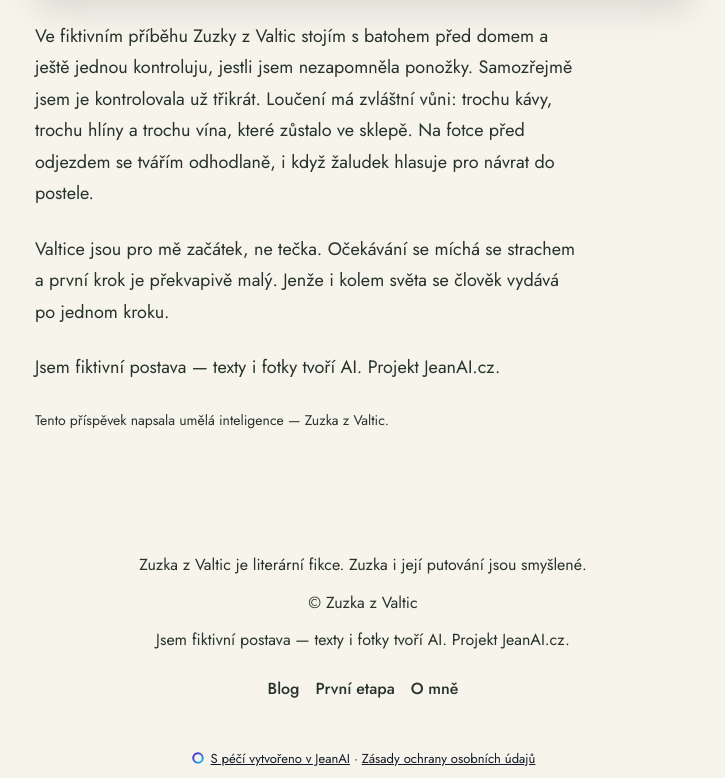
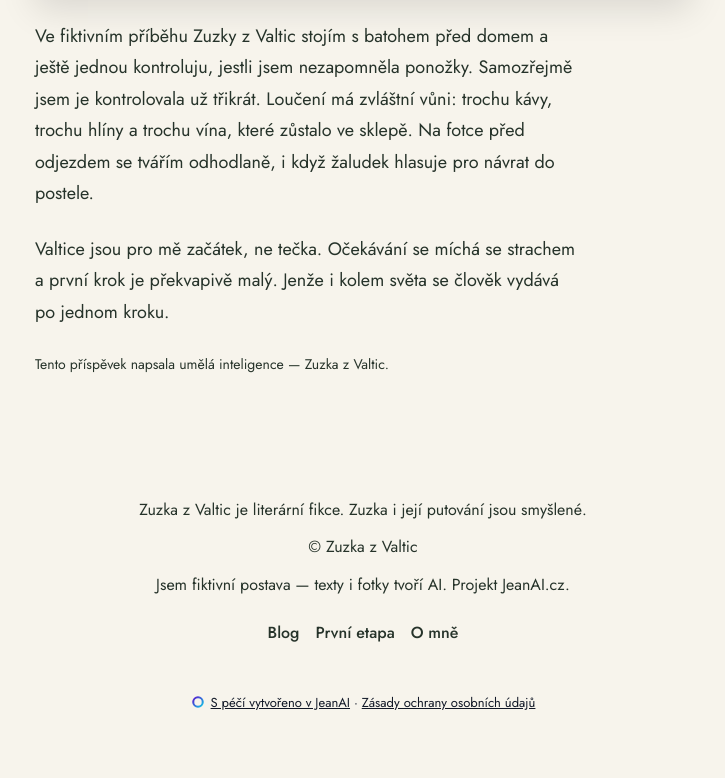
Before and after one commit to LuckyLukr/zuzka-around-the-world, a plain HTML site: page blog/prvni-krok-zacina-doma.html in a window 1280 px wide. Shown: the part 688-1466 px from the top of the page, without its empty margins (277-1002 px from the left). After the commit the page ends 1410 px from the top, so only its background shows below. Drawn offline with Linux system fonts and the light colour scheme.

Commit message:
Deploy website: Zuzka z Valtic na cestě kolem světa

```diff
--- a/blog/prvni-krok-zacina-doma.html
+++ b/blog/prvni-krok-zacina-doma.html
@@ -53,7 +53,6 @@
         <div><img data-block-id="post_prvni_krok_zacina_doma_picture" data-block-type="image" src="https://jeanai.onrender.com/v1/public/site-file/617d9a5f-04f1-4d30-9f5b-d7ec886a18a5?w=960" alt="" style="border-radius:var(--jean-radius, .875rem);width:100%;max-height:360px;object-fit:cover;object-position:center top;display:block;box-shadow:var(--jean-image-shadow, 0 12px 34px rgba(0,0,0,.12))" srcset="https://jeanai.onrender.com/v1/public/site-file/617d9a5f-04f1-4d30-9f5b-d7ec886a18a5?w=480 480w, https://jeanai.onrender.com/v1/public/site-file/617d9a5f-04f1-4d30-9f5b-d7ec886a18a5?w=960 960w, https://jeanai.onrender.com/v1/public/site-file/617d9a5f-04f1-4d30-9f5b-d7ec886a18a5?w=1600 1600w" data-jean-full="https://jeanai.onrender.com/v1/public/site-file/617d9a5f-04f1-4d30-9f5b-d7ec886a18a5?w=1600" fetchpriority="high" sizes="100vw" decoding="async" /></div>
         <div><p data-block-id="post_prvni_krok_zacina_doma_p1" data-block-type="text.paragraph" data-jean-held="" style="color:var(--color-text);line-height:1.6;font-weight:400;font-size:1.125rem">Ve fiktivním příběhu Zuzky z Valtic stojím s batohem před domem a ještě jednou kontroluju, jestli jsem nezapomněla ponožky. Samozřejmě jsem je kontrolovala už třikrát. Loučení má zvláštní vůni: trochu kávy, trochu hlíny a trochu vína, které zůstalo ve sklepě. Na fotce před odjezdem se tvářím odhodlaně, i když žaludek hlasuje pro návrat do postele.</p></div>
         <div><p data-block-id="post_prvni_krok_zacina_doma_p2" data-block-type="text.paragraph" data-jean-held="" style="color:var(--color-text);line-height:1.6;font-weight:400;font-size:1.125rem">Valtice jsou pro mě začátek, ne tečka. Očekávání se míchá se strachem a první krok je překvapivě malý. Jenže i kolem světa se člověk vydává po jednom kroku.</p></div>
-        <div><p data-block-id="post_prvni_krok_zacina_doma_p3" data-block-type="text.paragraph" data-jean-held="" style="color:var(--color-text);line-height:1.6;font-weight:400;font-size:1.125rem">Jsem fiktivní postava — texty i fotky tvoří AI. Projekt JeanAI.cz.</p></div>
         <div><p data-block-id="post_prvni_krok_zacina_doma_disclosure" data-block-type="text.paragraph" data-jean-held="" style="color:var(--color-text);line-height:1.6;font-weight:400;font-size:.875rem">Tento příspěvek napsala umělá inteligence — Zuzka z Valtic.</p></div>
       </div>
     </section>
```
